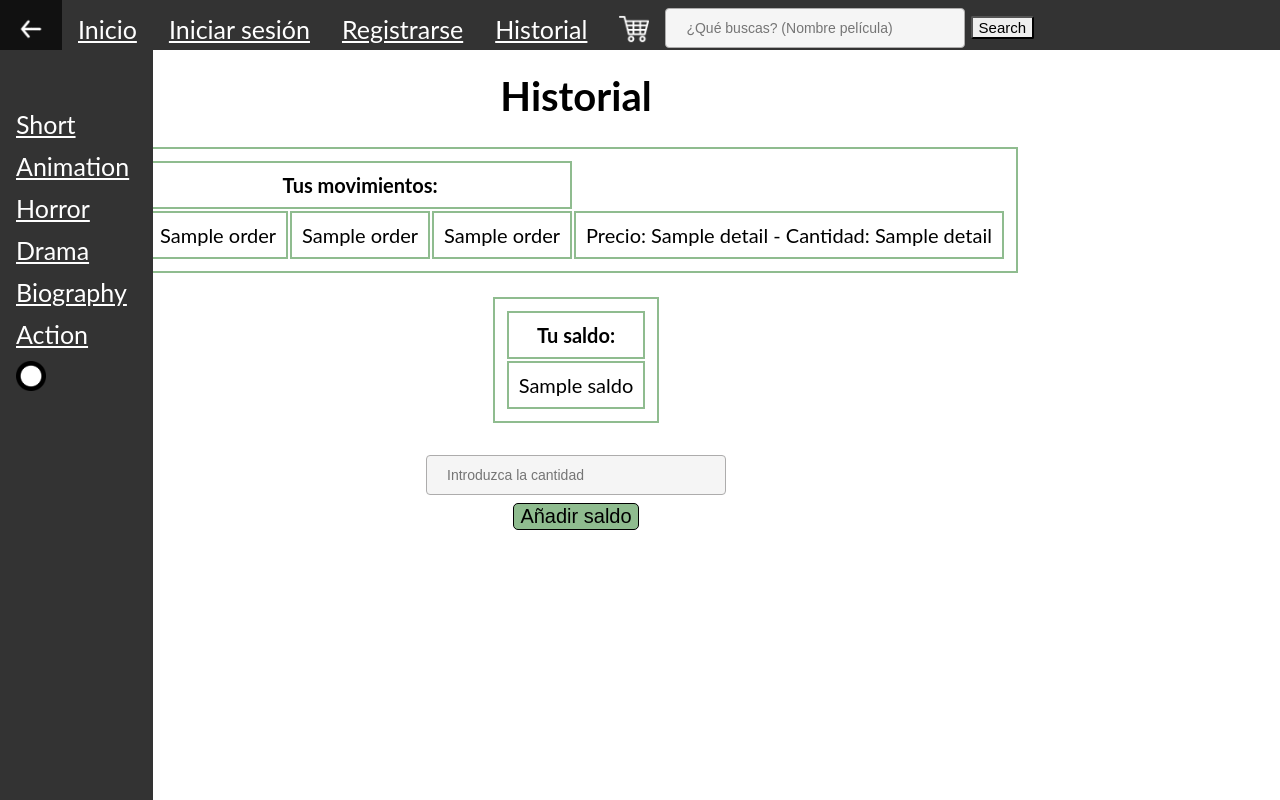
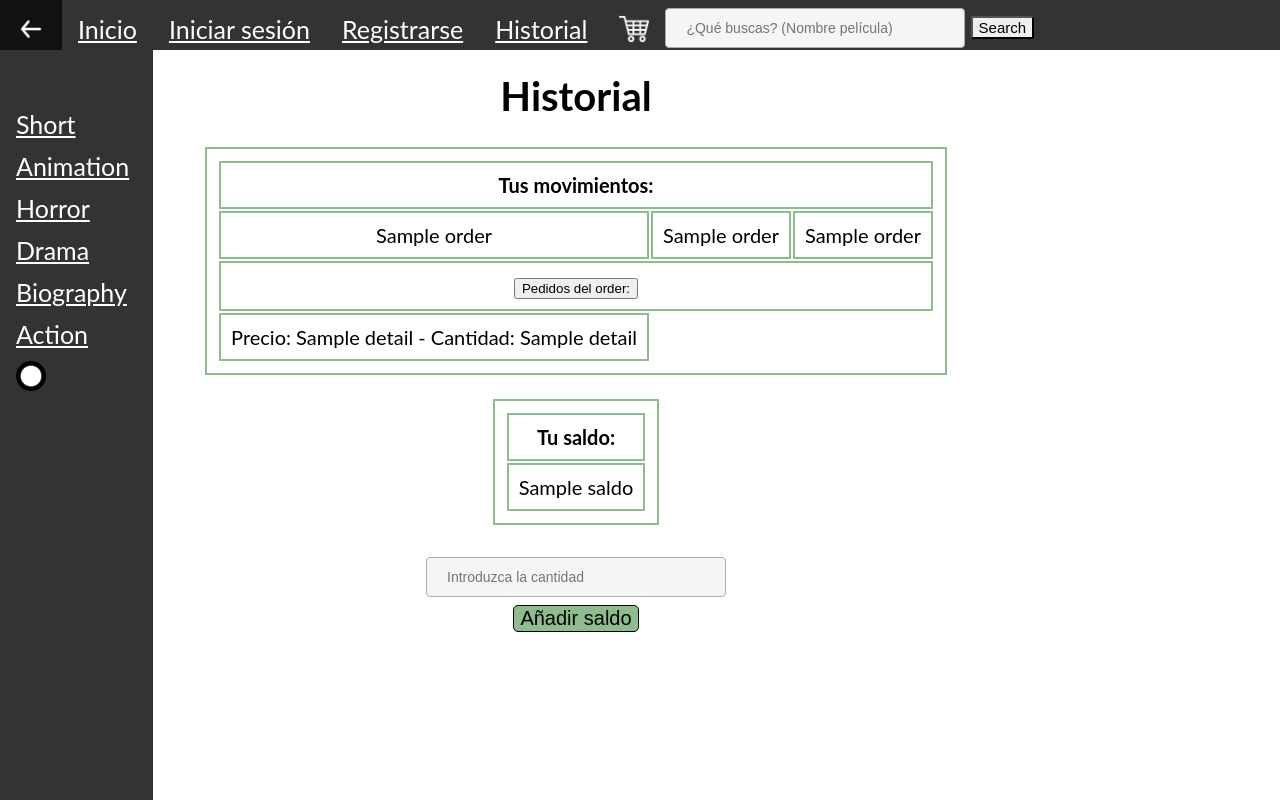
Before and after one commit to kecoma1/SI-1, a Flask app: template P2/app/templates/historial.html in a window 1280 px wide. Run offline with Flask 2, Linux system fonts and the light colour scheme; the template is opened without the code that fills it: most values are stand-ins (such as "Sample title", 1, 10 or a date in 2020); parts of the project's set-up code (start-up, migrations or seed data) failed here and were passed over.

Commit message:
Avances historial.html

```diff
--- a/P2/app/templates/historial.html
+++ b/P2/app/templates/historial.html
@@ -9,6 +9,11 @@
       <div>
         <h1>Historial</h1>
       </div>
+
+
+
+
+
       <div>
         <table id="table_historial" class="tableHistorial">
           <tr>
@@ -22,21 +27,47 @@
             <td class="tableHistorial">{{movimiento["order"][1]}}</td>
             <!-- Precio orders -->
             <td class="tableHistorial">{{movimiento["order"][2]}}</td>
+            <tr>
+              <td class="tableHistorial" colspan="3"><button onclick="function()">Pedidos del order:</button></td>
+            </tr>
+            <style>
+              #"detail_{{movimiento["order"][0]}}"{
 
+              }
+            </style>
+            <div id="detail_{{movimiento["order"][0]}}">
+              <tr>
               {% for detail in movimiento["details"] %}
                 <!-- Precio y quantity de details  id="detail_{{detail[0]}}" movimiento.movement_id -->
                 <td id="detail_{{detail[0]}}_{{detail[1]}}" class="tableHistorial">Precio: {{detail[2]}} - Cantidad: {{detail[3]}}</td>
-              <script>
+                <!-- <script>
                   $("#detail_{{detail[0]}}_{{detail[1]}}").click(function(){
                     $("#detail_{{detail[0]}}_{{detail[1]}}").css("font-size", "25px");
                   });
+                </script> -->
+                <!-- <a id="extendInfo" onclick="extendInfo()"><img src={{ url_for('static', filename="imagenes/utils/dot.png") }} alt="boton" class="small_img"></a> -->
+
+                <script>
+                  function function(){
+                    var = Document.getElementById("detail_{{movimiento["order"][0]}}");
+                    if (x.style.display === "none"){
+                      x.style.display = "block";
+                    } else {
+                      x.style.display = "none";
+                    }
+                  }
                 </script>
-              <!-- <a id="extendInfo" onclick="extendInfo()"><img src={{ url_for('static', filename="imagenes/utils/dot.png") }} alt="boton" class="small_img"></a> -->
               {% endfor %}
+              </tr>
+            </div>
           </tr>
           {% endfor %}
         </table>
       </div>
+
+
+
+
       <br>
       <div>
         <table class="tableHistorial">
```
Lines whose indentation alone changed are shown as unchanged.
